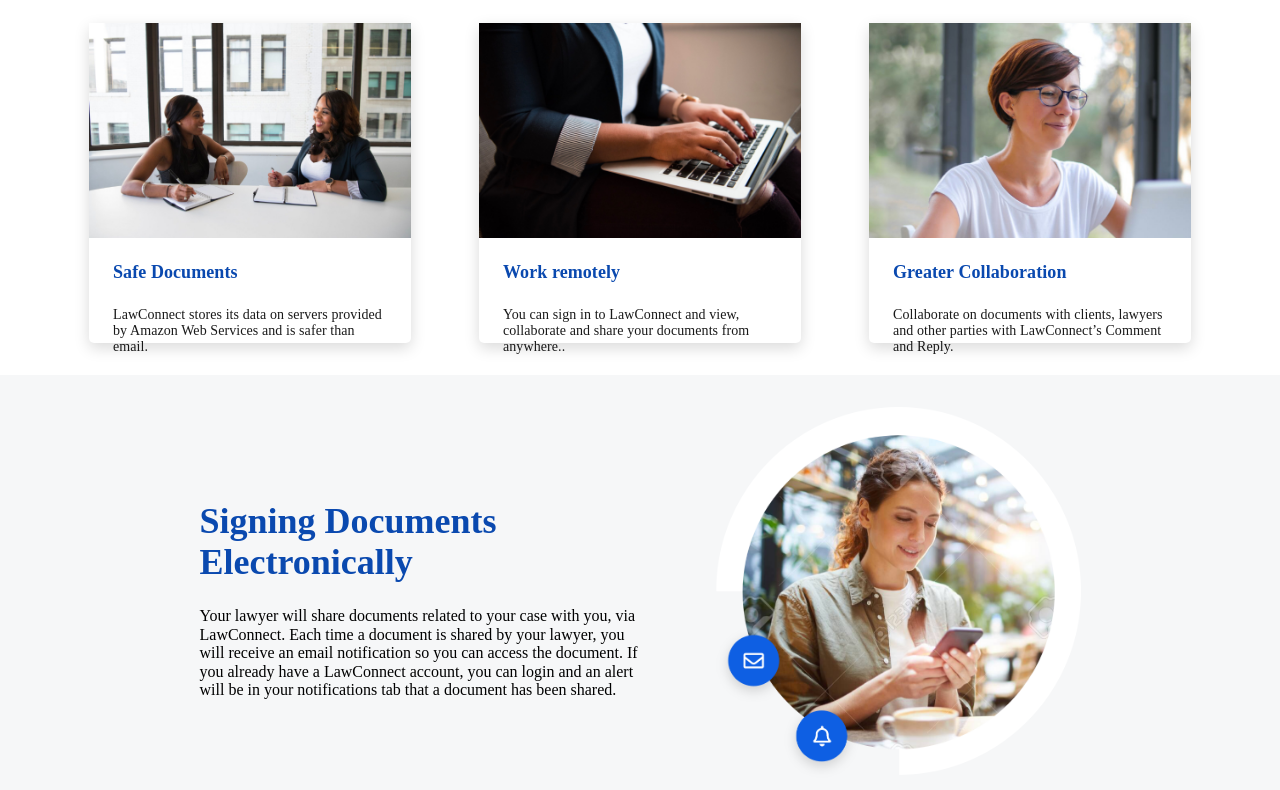
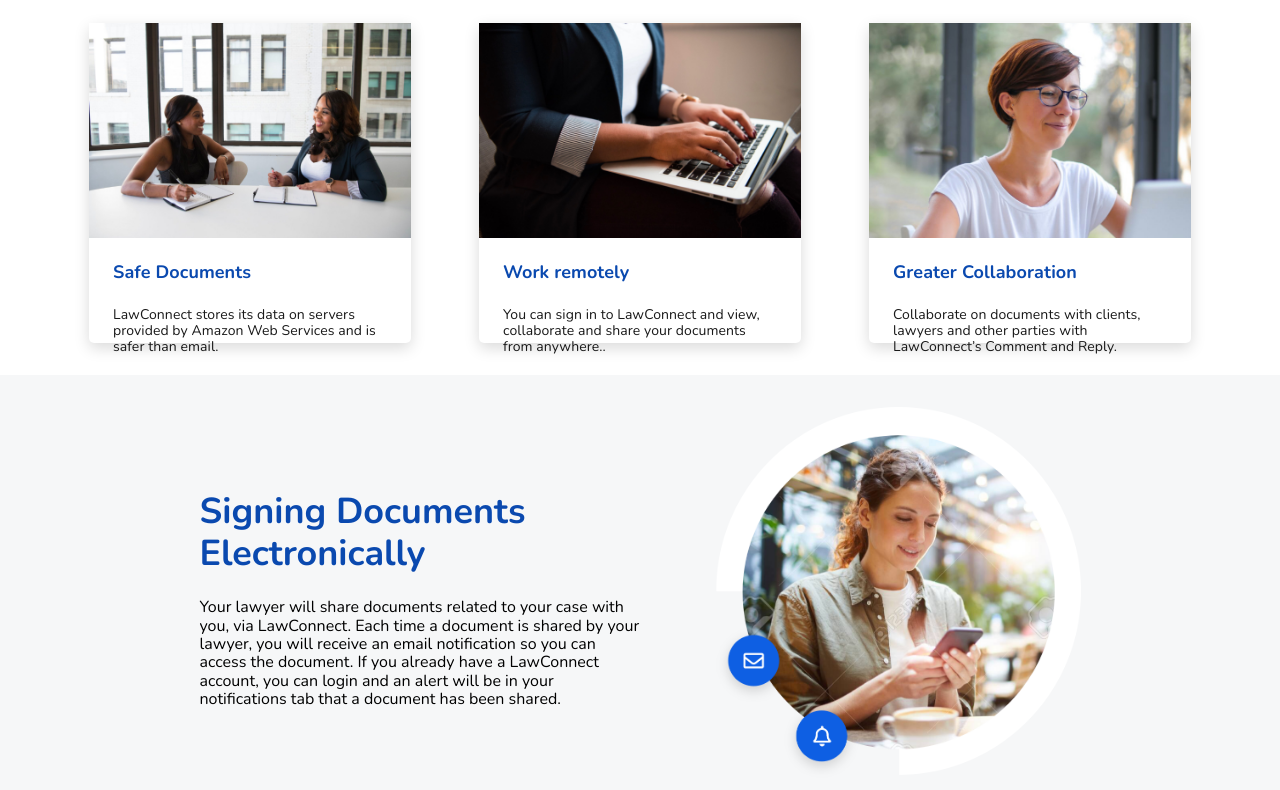
Before and after one commit to rezkibimo/LeapDev-Activity-2-Code, a Gatsby site: page / in a window 1280 px wide. Shown: the part 718-1508 px from the top of the page. Built offline with nearby package versions, Linux system fonts and the light colour scheme; Gatsby itself is replaced by a stand-in of ours.

Commit message:
added Nunito Font

```diff
--- a/src/style/global.scss
+++ b/src/style/global.scss
@@ -1,4 +1,4 @@
-$font-stack: Helvetica, sans-serif;
+@import url('https://fonts.googleapis.com/css2?family=Nunito:wght@400;600;700&display=swap');
 
 $primary-vivid-blue: #0e5fe3;
 $primary-black: #191919;
@@ -22,6 +22,7 @@
 html {
   padding: none;
   margin: none;
+  font-family: 'Nunito', sans-serif;
 }
 
 .sectionContainer{
```
